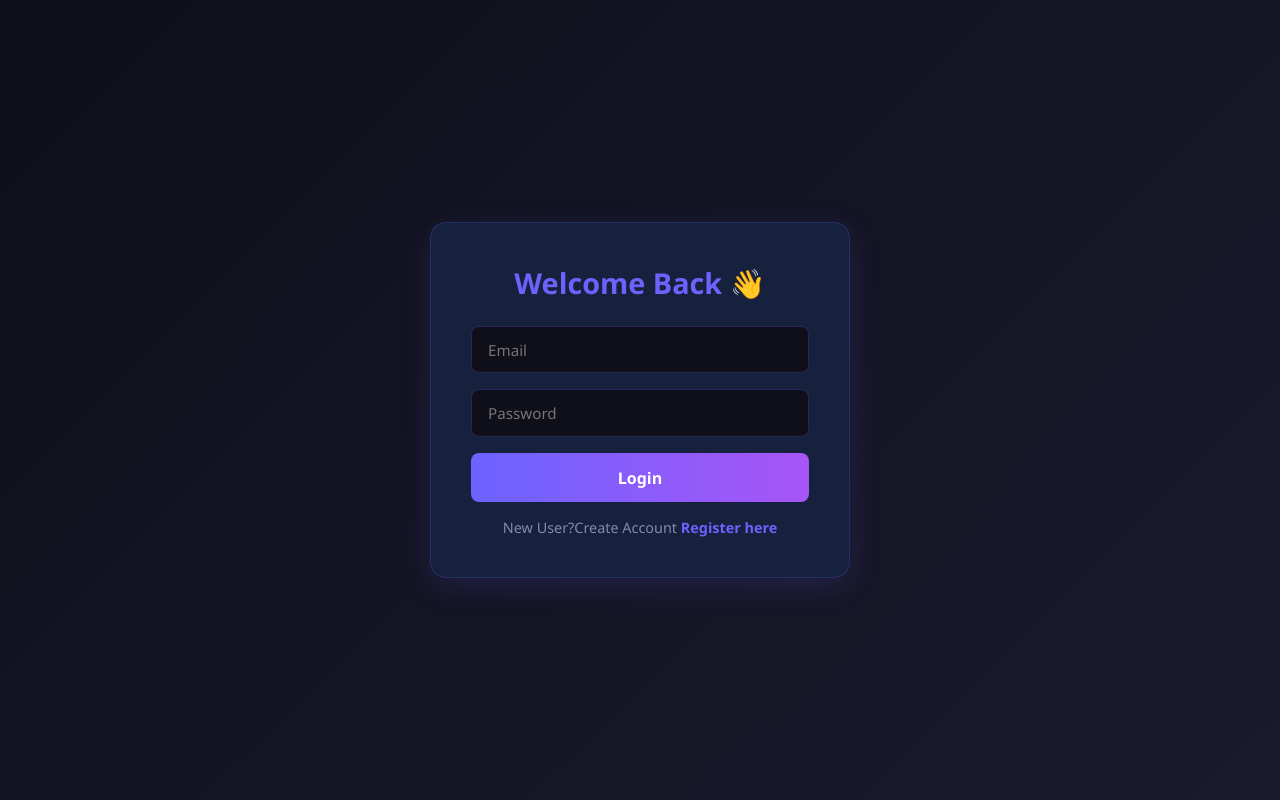
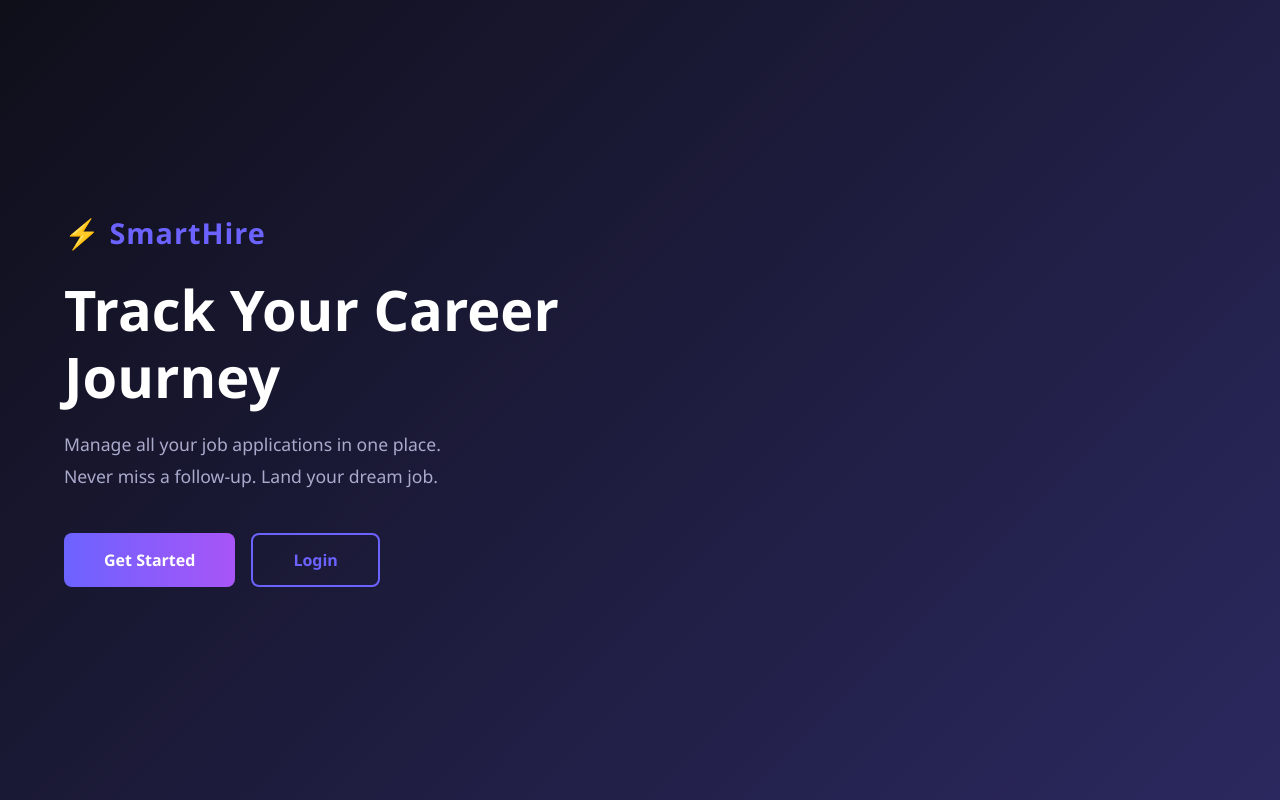
Before and after one commit to anmolsri977/smarthire-backend, a React (Create React App) app in the folder smarthire-frontend/: page / in a window 1280 px wide. Before the commit this address led to /login. Built offline with nearby package versions, Linux system fonts and the light colour scheme.

Commit message:
feat: landing page, stats, search, filter, follow-up reminder

```diff
--- a/smarthire-frontend/src/App.js
+++ b/smarthire-frontend/src/App.js
@@ -1,5 +1,6 @@
 import React from 'react';
 import { BrowserRouter, Routes, Route, Navigate } from 'react-router-dom';
+import Landing from './pages/Landing';
 import Login from './pages/Login';
 import Register from './pages/Register';
 import Dashboard from './pages/Dashboard';
@@ -11,13 +12,14 @@ function App() {
   return (
       <BrowserRouter>
         <Routes>
+          <Route path="/" element={<Landing />} />
           <Route path="/login" element={<Login />} />
           <Route path="/register" element={<Register />} />
           <Route
               path="/dashboard"
               element={isLoggedIn ? <Dashboard /> : <Navigate to="/login" />}
           />
-        <Route path="*" element={<Navigate to="/login" />} />
+          <Route path="*" element={<Navigate to="/" />} />
         </Routes>
       </BrowserRouter>
   );
--- a/smarthire-frontend/src/components/JobCard.js
+++ b/smarthire-frontend/src/components/JobCard.js
@@ -1,8 +1,11 @@
 import React from 'react';
 
-function JobCard({ job, onEdit, onDelete }) {
+function JobCard({ job, onEdit, onDelete, needsFollowUp }) {
     return (
-    <div className="job-card">
+        <div className={`job-card ${needsFollowUp ? 'followup-warning' : ''}`}>
+            {needsFollowUp && (
+                <div className="followup-badge">⚠️ Follow up — Applied 7+ days ago!</div>
+            )}
             <h3>{job.companyName}</h3>
             <p className="role">{job.role}</p>
             <p className="date">📅 {job.appliedDate}</p>
--- a/smarthire-frontend/src/index.css
+++ b/smarthire-frontend/src/index.css
@@ -201,3 +201,181 @@ body {
 
 .edit-btn { background: transparent; border: 1px solid #6c63ff !important; color: #6c63ff; }
 .delete-btn { background: transparent; border: 1px solid #ff6b6b !important; color: #ff6b6b; }
+
+/* Stats Grid */
+.stats-grid {
+  display: grid;
+  grid-template-columns: repeat(auto-fill, minmax(150px, 1fr));
+  gap: 1rem;
+  margin-bottom: 2rem;
+}
+
+.stat-card {
+  background: #16213e;
+  border-radius: 12px;
+  padding: 1.2rem;
+  text-align: center;
+  border: 1px solid #6c63ff22;
+  transition: transform 0.2s;
+}
+
+.stat-card:hover { transform: translateY(-3px); }
+
+.stat-card h3 { font-size: 2rem; font-weight: 700; margin-bottom: 0.3rem; }
+
+.stat-card p { font-size: 0.85rem; color: #8888aa; }
+
+.stat-card.total h3 { color: #6c63ff; }
+.stat-card.applied h3 { color: #60a5fa; }
+.stat-card.interview h3 { color: #a78bfa; }
+.stat-card.offer h3 { color: #4ade80; }
+.stat-card.rejected h3 { color: #f87171; }
+
+/* Search + Filter */
+.search-filter {
+  display: flex;
+  flex-direction: column;
+  gap: 1rem;
+  margin-bottom: 1.5rem;
+}
+
+.search-input {
+  width: 100%;
+  padding: 0.8rem 1rem;
+  background: #16213e;
+  border: 1px solid #6c63ff44;
+  border-radius: 8px;
+  color: #e0e0ff;
+  font-size: 0.95rem;
+  outline: none;
+  transition: border 0.3s;
+}
+
+.search-input:focus { border-color: #6c63ff; }
+
+.filter-buttons { display: flex; gap: 0.6rem; flex-wrap: wrap; }
+
+.filter-btn {
+  padding: 0.4rem 1rem;
+  border-radius: 20px;
+  border: 1px solid #6c63ff44;
+  background: transparent;
+  color: #8888aa;
+  cursor: pointer;
+  font-size: 0.85rem;
+  transition: all 0.3s;
+}
+
+.filter-btn:hover { border-color: #6c63ff; color: #6c63ff; }
+.filter-btn.active { background: #6c63ff; color: white; border-color: #6c63ff; }
+
+/* Follow-up Warning */
+.followup-warning {
+  border-color: #f59e0b !important;
+  box-shadow: 0 0 12px rgba(245, 158, 11, 0.2);
+}
+
+.followup-badge {
+  background: #78350f;
+  color: #fcd34d;
+  padding: 0.3rem 0.8rem;
+  border-radius: 6px;
+  font-size: 0.8rem;
+  margin-bottom: 0.8rem;
+  font-weight: 600;
+}
+
+/* Landing Page */
+.landing-container {
+  position: relative;
+  width: 100vw;
+  height: 100vh;
+  overflow: hidden;
+}
+
+.landing-bg {
+  width: 100%;
+  height: 100%;
+  object-fit: cover;
+  object-position: center;
+}
+
+.landing-overlay {
+  position: absolute;
+  top: 0;
+  left: 0;
+  width: 100%;
+  height: 100%;
+  background: linear-gradient(135deg, rgba(15,15,26,0.85), rgba(108,99,255,0.3));
+  display: flex;
+  align-items: center;
+  justify-content: flex-start;
+  padding: 4rem;
+}
+
+.landing-content {
+  max-width: 600px;
+}
+
+.landing-logo {
+  color: #6c63ff;
+  font-size: 1.8rem;
+  font-weight: 700;
+  margin-bottom: 1.5rem;
+  letter-spacing: 1px;
+}
+
+.landing-title {
+  font-size: 3.5rem;
+  font-weight: 800;
+  color: #ffffff;
+  line-height: 1.2;
+  margin-bottom: 1.2rem;
+}
+
+.landing-subtitle {
+  font-size: 1.1rem;
+  color: #aaaacc;
+  line-height: 1.8;
+  margin-bottom: 2.5rem;
+}
+
+.landing-buttons {
+  display: flex;
+  gap: 1rem;
+}
+
+.landing-btn-primary {
+  padding: 0.9rem 2.5rem;
+  background: linear-gradient(90deg, #6c63ff, #a855f7);
+  border: none;
+  border-radius: 8px;
+  color: white;
+  font-size: 1rem;
+  font-weight: 600;
+  cursor: pointer;
+  transition: opacity 0.3s, transform 0.2s;
+}
+
+.landing-btn-primary:hover {
+  opacity: 0.9;
+  transform: translateY(-2px);
+}
+
+.landing-btn-secondary {
+  padding: 0.9rem 2.5rem;
+  background: transparent;
+  border: 2px solid #6c63ff;
+  border-radius: 8px;
+  color: #6c63ff;
+  font-size: 1rem;
+  font-weight: 600;
+  cursor: pointer;
+  transition: all 0.3s;
+}
+
+.landing-btn-secondary:hover {
+  background: #6c63ff;
+  color: white;
+  transform: translateY(-2px);
+}
--- a/smarthire-frontend/src/pages/Dashboard.js
+++ b/smarthire-frontend/src/pages/Dashboard.js
@@ -12,6 +12,8 @@ function Dashboard() {
   const [showForm, setShowForm] = useState(false);
   const [form, setForm] = useState(emptyForm);
   const [editId, setEditId] = useState(null);
+  const [filterStatus, setFilterStatus] = useState('ALL');
+  const [searchQuery, setSearchQuery] = useState('');
 
   useEffect(() => {
     fetchJobs();
@@ -55,10 +57,60 @@ function Dashboard() {
     fetchJobs();
   };
 
+  // Follow-up reminder — jobs older than 7 days with APPLIED status
+  const needsFollowUp = (job) => {
+    if (job.status !== 'APPLIED') return false;
+    const applied = new Date(job.appliedDate);
+    const today = new Date();
+    const diff = Math.floor((today - applied) / (1000 * 60 * 60 * 24));
+    return diff >= 7;
+  };
+
+  // Filter + Search
+  const filteredJobs = jobs
+      .filter(job => filterStatus === 'ALL' || job.status === filterStatus)
+      .filter(job => job.companyName.toLowerCase().includes(searchQuery.toLowerCase()) ||
+          job.role.toLowerCase().includes(searchQuery.toLowerCase()));
+
+  // Stats
+  const stats = {
+    total: jobs.length,
+    applied: jobs.filter(j => j.status === 'APPLIED').length,
+    interview: jobs.filter(j => j.status === 'INTERVIEW').length,
+    offer: jobs.filter(j => j.status === 'OFFER').length,
+    rejected: jobs.filter(j => j.status === 'REJECTED').length,
+  };
+
   return (
       <div>
         <Navbar />
         <div className="dashboard">
+
+          {/* Stats Cards */}
+          <div className="stats-grid">
+            <div className="stat-card total">
+              <h3>{stats.total}</h3>
+              <p>Total Applications</p>
+            </div>
+            <div className="stat-card applied">
+              <h3>{stats.applied}</h3>
+              <p>Applied</p>
+            </div>
+            <div className="stat-card interview">
+              <h3>{stats.interview}</h3>
+              <p>Interviews</p>
+            </div>
+            <div className="stat-card offer">
+              <h3>{stats.offer}</h3>
+              <p>Offers</p>
+            </div>
+            <div className="stat-card rejected">
+              <h3>{stats.rejected}</h3>
+              <p>Rejected</p>
+            </div>
+          </div>
+
+          {/* Header */}
           <div className="dashboard-header">
             <h2>My Job Applications 💼</h2>
             <button className="add-btn" onClick={() => {
@@ -70,39 +122,42 @@ function Dashboard() {
             </button>
           </div>
 
+          {/* Search + Filter */}
+          <div className="search-filter">
+            <input
+                className="search-input"
+                type="text"
+                placeholder="🔍 Search by company or role..."
+                value={searchQuery}
+                onChange={(e) => setSearchQuery(e.target.value)}
+            />
+            <div className="filter-buttons">
+              {['ALL', 'APPLIED', 'INTERVIEW', 'OFFER', 'REJECTED'].map(status => (
+                  <button
+                      key={status}
+                      className={`filter-btn ${filterStatus === status ? 'active' : ''}`}
+                      onClick={() => setFilterStatus(status)}
+                  >
+                    {status}
+                  </button>
+              ))}
+            </div>
+          </div>
+
+          {/* Add/Edit Form */}
           {showForm && (
               <div className="job-form">
                 <h3>{editId ? 'Edit Job' : 'Add New Job'}</h3>
-            <input
-              name="companyName"
-              placeholder="Company Name"
-              value={form.companyName}
-              onChange={handleChange}
-            />
-            <input
-              name="role"
-              placeholder="Role"
-              value={form.role}
-              onChange={handleChange}
-            />
+                <input name="companyName" placeholder="Company Name" value={form.companyName} onChange={handleChange} />
+                <input name="role" placeholder="Role" value={form.role} onChange={handleChange} />
                 <select name="status" value={form.status} onChange={handleChange}>
                   <option value="APPLIED">APPLIED</option>
                   <option value="INTERVIEW">INTERVIEW</option>
                   <option value="OFFER">OFFER</option>
                   <option value="REJECTED">REJECTED</option>
                 </select>
-            <input
-              name="appliedDate"
-              type="date"
-              value={form.appliedDate}
-              onChange={handleChange}
-            />
-            <input
-              name="notes"
-              placeholder="Notes (optional)"
-              value={form.notes}
-              onChange={handleChange}
-            />
+                <input name="appliedDate" type="date" value={form.appliedDate} onChange={handleChange} />
+                <input name="notes" placeholder="Notes (optional)" value={form.notes} onChange={handleChange} />
                 <div className="form-buttons">
                   <button className="save-btn" onClick={handleSave}>Save</button>
                   <button className="cancel-btn" onClick={() => setShowForm(false)}>Cancel</button>
@@ -110,16 +165,18 @@ function Dashboard() {
               </div>
           )}
 
-        {jobs.length === 0 ? (
-          <p className="empty-state">No job applications yet. Click "+ Add Job" to get started! 🚀</p>
+          {/* Jobs Grid */}
+          {filteredJobs.length === 0 ? (
+              <p className="empty-state">No job applications found. Click "+ Add Job" to get started! 🚀</p>
           ) : (
               <div className="jobs-grid">
-            {jobs.map(job => (
+                {filteredJobs.map(job => (
                     <JobCard
                         key={job.id}
                         job={job}
                         onEdit={handleEdit}
                         onDelete={handleDelete}
+                        needsFollowUp={needsFollowUp(job)}
                     />
                 ))}
               </div>
--- /dev/null
+++ b/smarthire-frontend/src/pages/Landing.js
@@ -0,0 +1,40 @@
+import React from 'react';
+import { useNavigate } from 'react-router-dom';
+import heroImage from '../hero.jpg';
+
+function Landing() {
+    const navigate = useNavigate();
+
+    return (
+        <div
+            className="landing-container"
+            style={{
+                backgroundImage: `url(${heroImage})`,
+                backgroundSize: 'cover',
+                backgroundPosition: 'center',
+                backgroundRepeat: 'no-repeat',
+            }}
+        >
+            <div className="landing-overlay">
+                <div className="landing-content">
+                    <div className="landing-logo">⚡ SmartHire</div>
+                    <h1 className="landing-title">Track Your Career Journey</h1>
+                    <p className="landing-subtitle">
+                        Manage all your job applications in one place. <br />
+                        Never miss a follow-up. Land your dream job.
+                    </p>
+                    <div className="landing-buttons">
+                        <button className="landing-btn-primary" onClick={() => navigate('/register')}>
+                            Get Started
+                        </button>
+                        <button className="landing-btn-secondary" onClick={() => navigate('/login')}>
+                            Login
+                        </button>
+                    </div>
+                </div>
+            </div>
+        </div>
+    );
+}
+
+export default Landing;
```
Also changed, not shown: smarthire-frontend/src/hero.jpg (added). Lines whose indentation alone changed are shown as unchanged.
